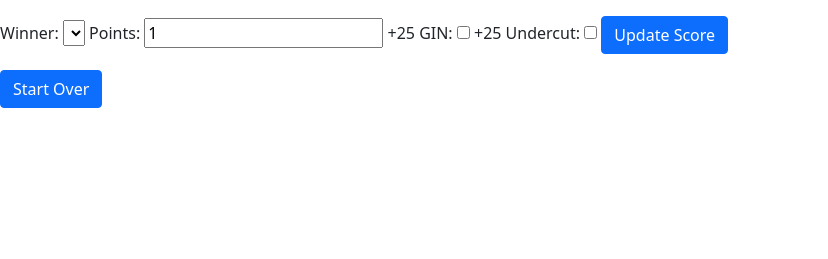
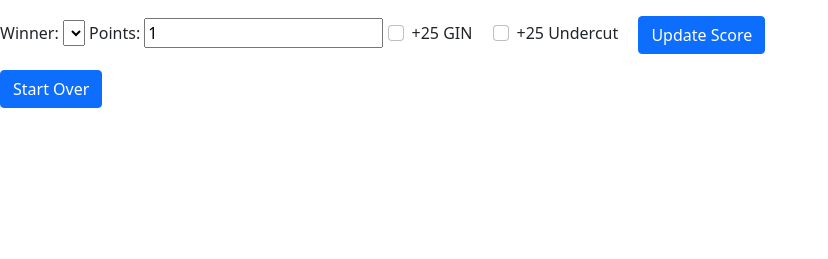
Before and after one commit to nvpnathan/flask_gin, a Flask app: template app/templates/index.html in a window 1280 px wide. Shown: the part 97-356 px from the top of the page, without its empty margins (0-828 px from the left). Run offline with Flask 2, Linux system fonts and the light colour scheme; the template is opened without the code that fills it, so the values that code supplies are empty; some libraries are stand-ins or nearby versions.

Commit message:
updated checkboxes

```diff
--- a/app/templates/index.html
+++ b/app/templates/index.html
@@ -57,10 +57,14 @@
             </select>
           <label for="points">Points:</label>
           <input type="number" id="points" name="points" min="1" value="1">
-          <label for="gin_points">+25 GIN:</label>
-          <input type="checkbox" id="gin_points" name="gin_points">
-          <label for="undercut_points">+25 Undercut:</label>
-          <input type="checkbox" id="undercut_points" name="undercut_points">
+          <div class="form-check form-check-inline">
+              <input class="form-check-input" type="checkbox" id="gin_points" name="gin_points" value="gin_points">
+              <label class="form-check-label" for="gin_points">+25 GIN</label>
+          </div>
+          <div class="form-check form-check-inline">
+              <input class="form-check-input" type="checkbox" id="undercut_points" name="undercut_points" value="undercut_points">
+              <label class="form-check-label" for="undercut_points">+25 Undercut</label>
+          </div>
           <input type="submit" class="btn btn-primary" value="Update Score">
       </div>
     </form>
```
